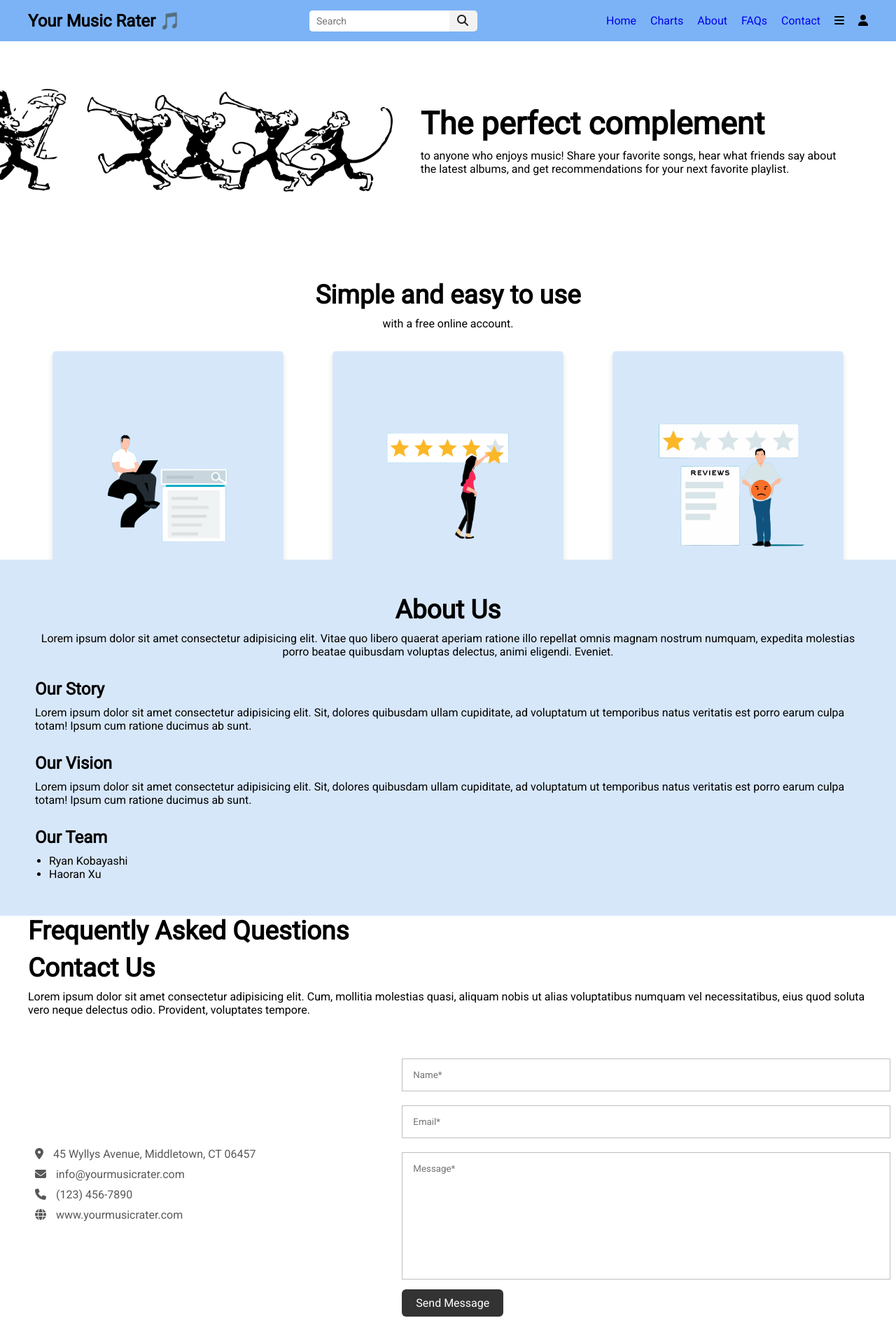
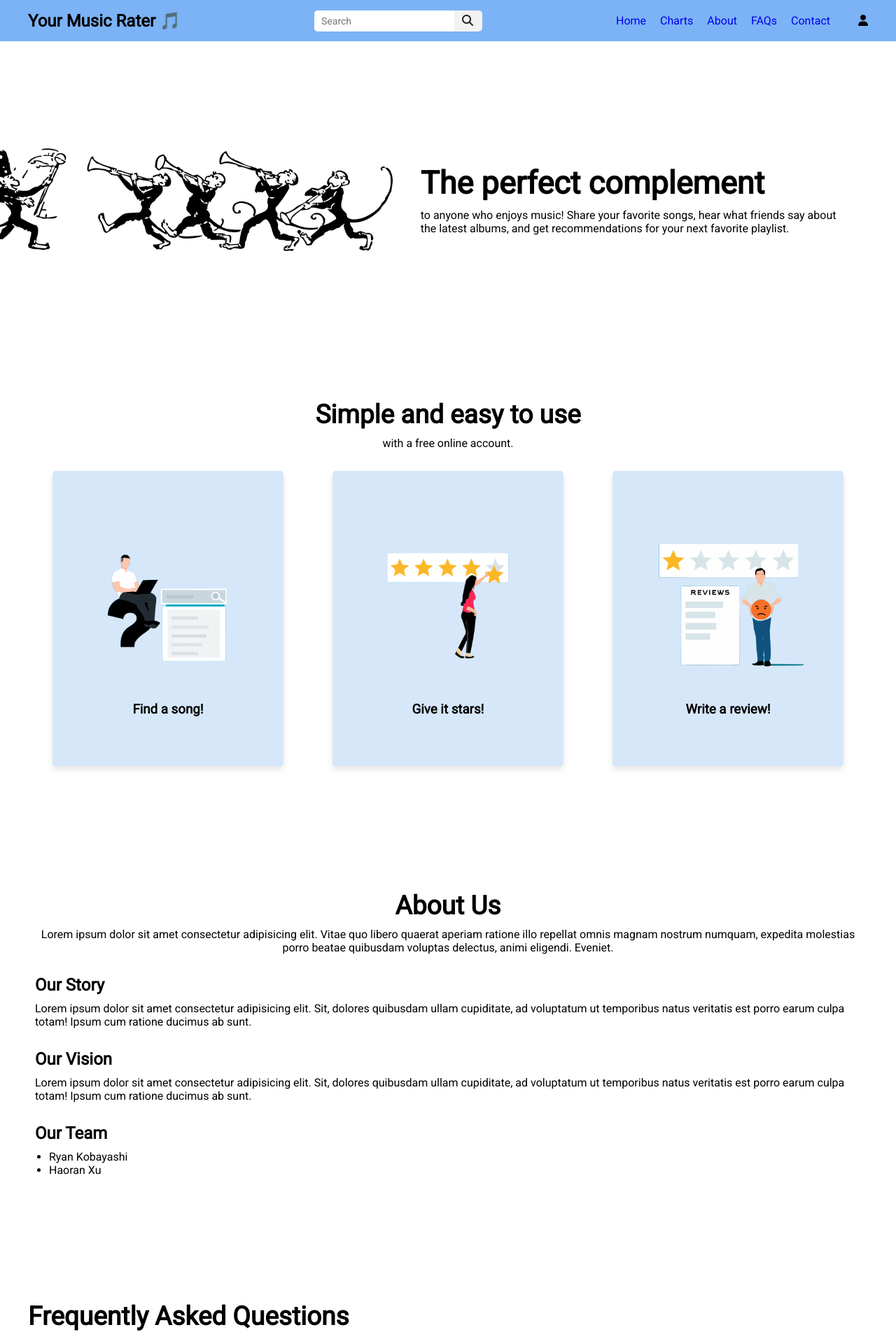
Before and after one commit to ryan-kobayashi/music-rater, a PHP site: page /landingpage.html in a window 1280 px wide. Shown: the top 1914 px of the page at 70% size. Run offline with PHP 8.4, Linux system fonts and the light colour scheme.

Commit message:
responsiveness for nav bar

```diff
--- a/landingpage2.css
+++ b/landingpage2.css
@@ -4,6 +4,10 @@
     font-family: "Roboto", sans-serif;
     margin: 0px;
     padding: 0px;
+}
+
+html {
+    scroll-behavior: smooth;
 }
 
 header {
@@ -56,6 +60,8 @@ header {
 .navlinks {
     gap: 20px;
     list-style: none;
+    display: flex;
+    flex: initial;
 }
 .navlinks a {
     padding: 20px 0;
@@ -66,10 +72,21 @@ header {
 .navlinks a:hover {
     background-color: rgb(56, 126, 248);
 }
+#hamburger {
+    text-align: center;
+    cursor: pointer;
+    display: none;
+}
+#hamburger:hover:before {
+    content: '\f00d';
+}
+#account-btn {
+    text-align: center;
+    cursor: pointer;
+}
 
 .homepage {
     position: relative;
-    height: 50vh;
     width: 100%;
 }
 .homepage .content {
@@ -95,10 +112,9 @@ header {
 }
 
 section {
+    padding-top: 10%;
     position: relative;
-}
-#usesection {
-    height: 50vh;
+    height: auto;
 }
 section h1 {
     font-size: 37px;
@@ -129,9 +145,6 @@ section .card img {
     margin-bottom: 20px;
 }
 
-#aboutsection {
-    background-color: #d7e7fa;
-}
 .about-title {
     text-align: center;
     padding-top: 50px;
@@ -149,7 +162,6 @@ section .card img {
     padding-left: 20px;
     padding-bottom: 50px;
 }
-
 
 .contact .row {
     justify-content: space-between;
@@ -193,3 +205,15 @@ section .card img {
     cursor: pointer;
     transition: 0.2s;
 }
+
+.footer {
+    background: #7cb3f6;
+    padding: 20px 0;
+}
+
+@media screen and (max-width: 1250px) {
+    #navlogo .name {
+        display: none;
+    }
+
+}
```
